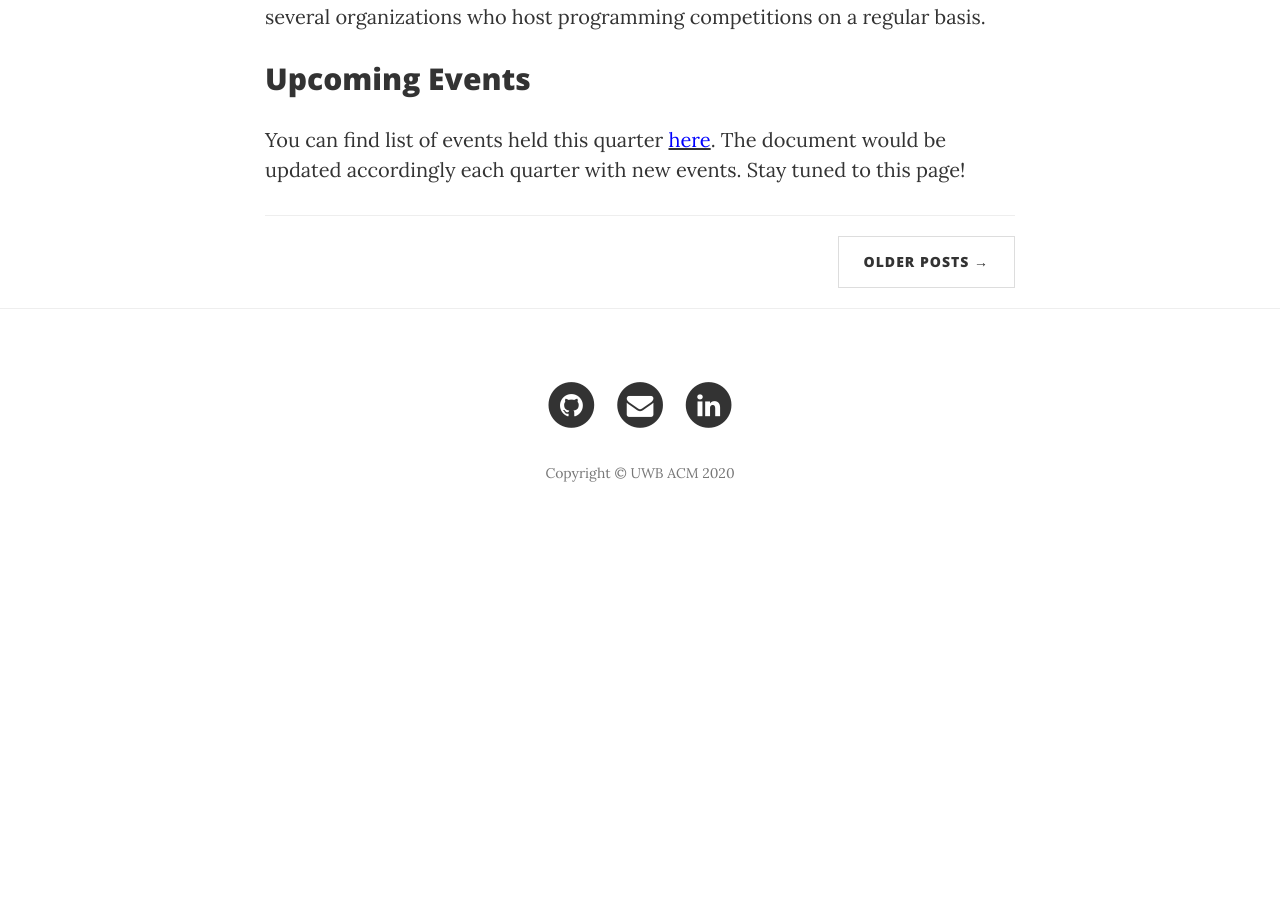
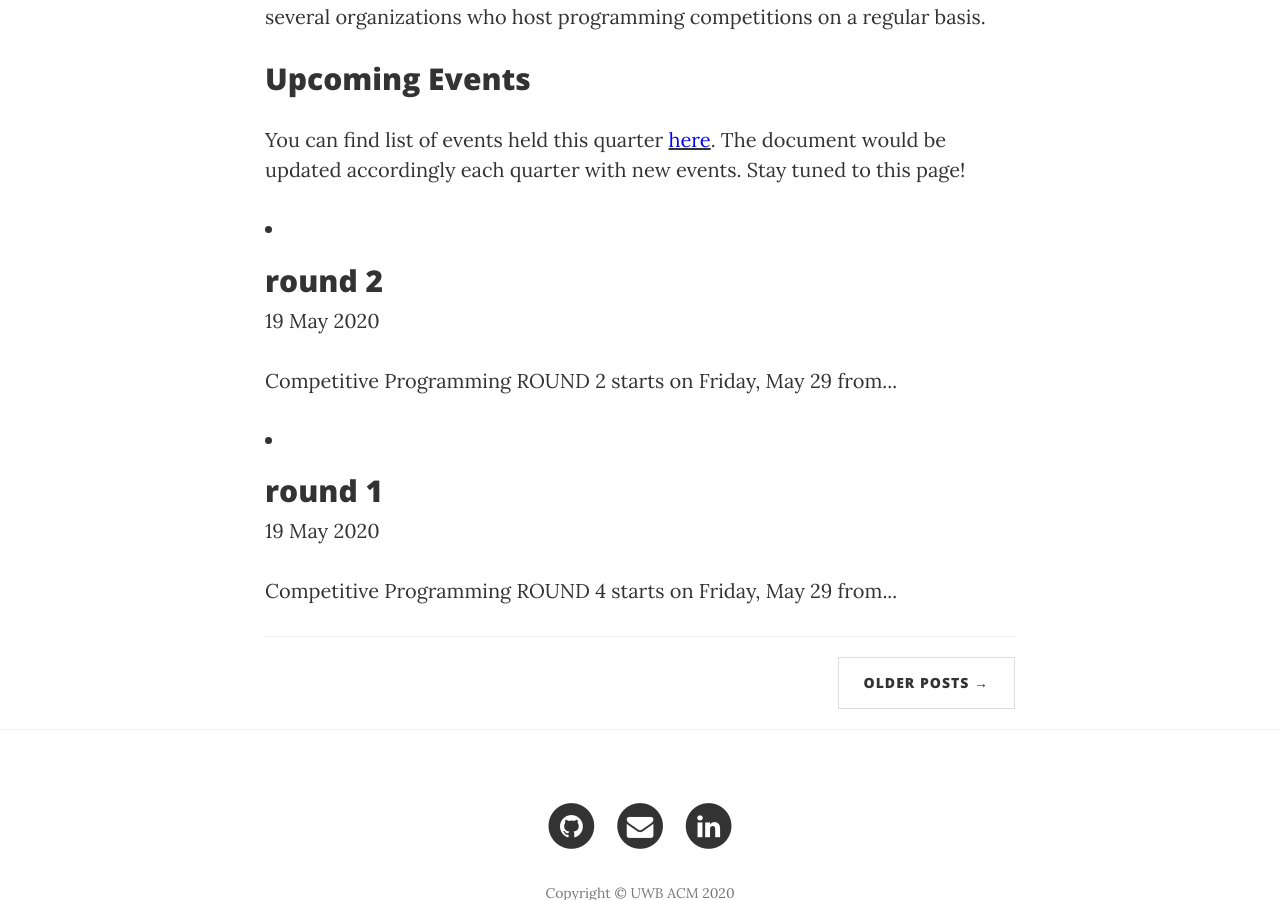
Before and after one commit to alanboy/competitive-programming, a Jekyll site: the page built from index.md, in a window 1280 px wide and 900 px high, scrolled down 1025 px. Built offline with Jekyll 4.4.1, drawn with Linux system fonts in a browser that asks for light colours; before the commit the page ends 1574 px from its top, so only the background shows below that.

Commit message:
reorganize

```diff
--- a/blog/index.html
+++ b/blog/index.html
@@ -81,8 +81,6 @@
     <div class="container">
         <div class="row">
             <div class="col-lg-8 col-lg-offset-2 col-md-10 col-md-offset-1">
-
-			{{ content }}
             <!--
                 <div class="post-preview">
                     <a href="post.html">
--- a/index.md
+++ b/index.md
@@ -12,3 +12,14 @@ Competitive programming is recognized and supported by several multinational sof
 ## Upcoming Events
 
 You can find list of events held this quarter [<span style = "color:blue">here</span>](events.md). The document would be updated accordingly each quarter with new events. Stay tuned to this page!
+
+
+{% for post in site.posts %}
+
+  <li class="post">
+    <h2><a href="{% if site.baseurl == "/" %}{{ post.url }}{% else %}{{ post.url | prepend: site.baseurl }}{% endif %}">{{ post.title }}</a></h2>
+    <time datetime="{{ post.date | date_to_xmlschema }}" class="by-line">{{ post.date | date_to_string }}</time>
+    <p>{{ post.content | strip_html | truncatewords:10 }}</p>
+  </li>
+
+{% endfor %}
```
